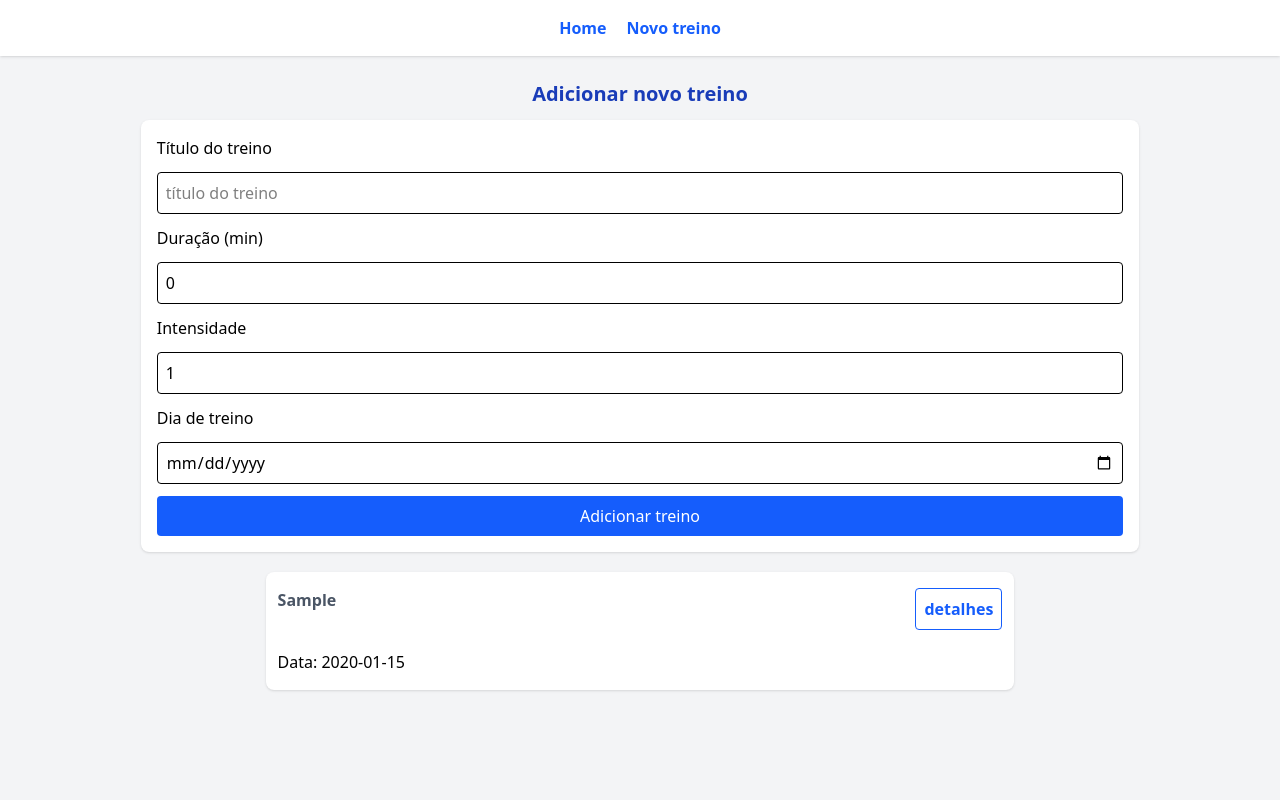
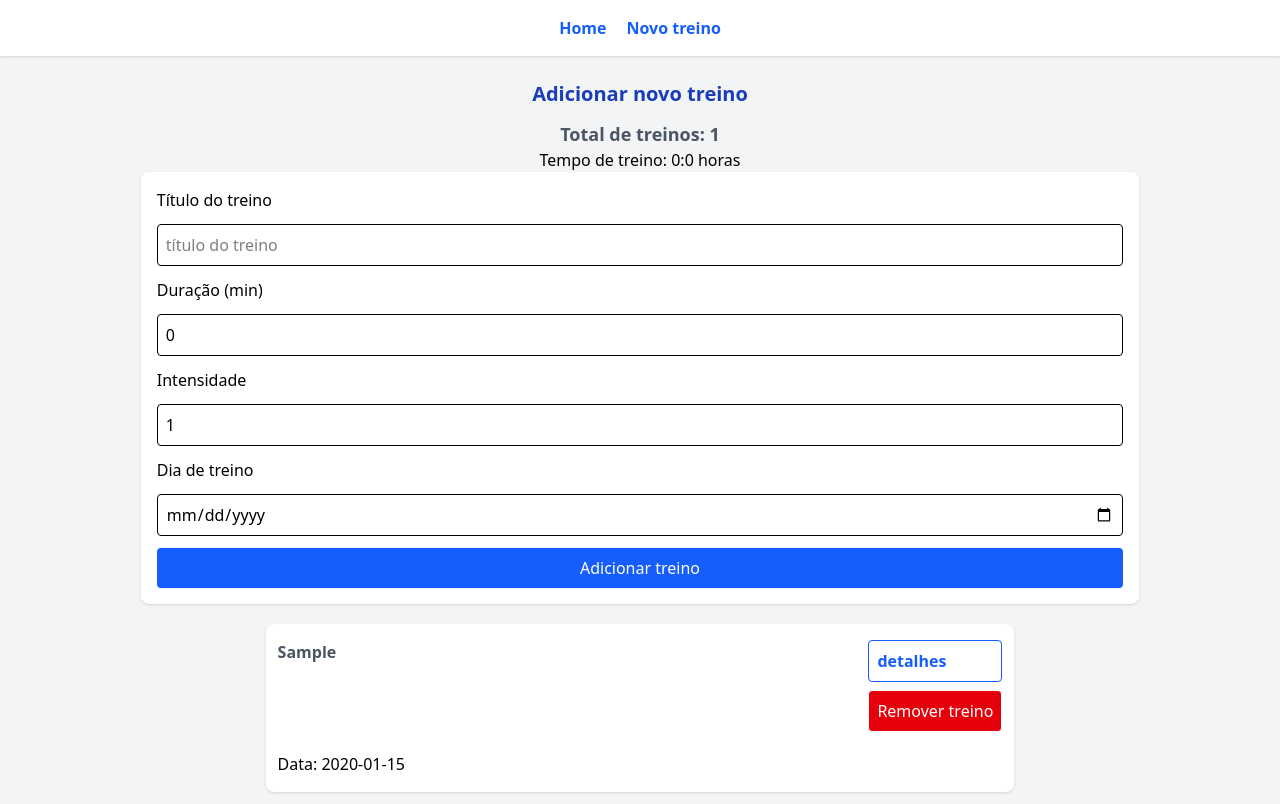
Before and after one commit to johnny-mathias/trackfit-do-leandro, a React (Vite) app: page /add in a window 1280 px wide. Both pictures are taken after typing "Sample", "2020-01-15" into the empty fields and a click on the button "Adicionar treino". Built offline with nearby package versions, Linux system fonts and the light colour scheme.

Commit message:
feat: added use memo and callback

```diff
--- a/package.json
+++ b/package.json
@@ -15,8 +15,7 @@
     "react": "^19.1.1",
     "react-dom": "^19.1.1",
     "react-error-boundary": "^6.0.0",
-    "react-router-dom": "^7.8.2",
-    "tailwindcss": "^4.1.12"
+    "react-router-dom": "^7.8.2"
   },
   "devDependencies": {
     "@eslint/js": "^9.33.0",
@@ -27,6 +26,7 @@
     "eslint-plugin-react-hooks": "^5.2.0",
     "eslint-plugin-react-refresh": "^0.4.20",
     "globals": "^16.3.0",
+    "tailwindcss": "^4.1.13",
     "typescript": "~5.8.3",
     "typescript-eslint": "^8.39.1",
     "vite": "^7.1.2"
--- a/src/components/workout-resume.tsx
+++ b/src/components/workout-resume.tsx
@@ -11,6 +11,7 @@ export function WorkoutResume({ workout }: WorkoutResumeProps) {
       <div className="flex justify-between">
         <h2 className="font-bold text-gray-600">{workout.title}</h2>
 
+        <div className="flex flex-col gap-2">
           <Link
             to={`/workout/${workout.id}`}
             state={{ workout }}
@@ -18,6 +19,11 @@ export function WorkoutResume({ workout }: WorkoutResumeProps) {
           >
             detalhes
           </Link>
+
+          <button className="bg-red-600 border text-white rounded p-2">
+            Remover treino
+          </button>
+        </div>
       </div>
 
       <h3>Data: {workout.date}</h3>
--- a/src/index.css
+++ b/src/index.css
@@ -1 +1 @@
-@import 'tailwindcss'
+@import 'tailwindcss';
--- a/src/pages/add-workout.tsx
+++ b/src/pages/add-workout.tsx
@@ -1,4 +1,4 @@
-import { useState } from "react";
+import { useCallback, useMemo, useState } from "react";
 import { WorkoutForm } from "../components/workout-form";
 import { WorkoutList } from "../components/workout-list";
 import type { Workout } from "../types/workout";
@@ -6,9 +6,26 @@ import type { Workout } from "../types/workout";
 export function AddWorkout() {
   const [workouts, setWorkouts] = useState<Workout[]>([]);
 
-  function addWorkout(workout: Workout): void {
+  const workoutTotal = useMemo(() => {
+    return workouts.length;
+  }, [workouts]);
+
+  const workoutMinutes = useMemo(() => {
+    let workoutMinutes: number = 0;
+
+    workouts.forEach((workout) => {
+      workoutMinutes += workout.duration;
+    });
+
+    const hours = Math.floor(workoutMinutes / 60);
+    const minutes = workoutMinutes % 60;
+
+    return `${hours}:${minutes}`;
+  }, [workouts]);
+
+  const addWorkout = useCallback((workout: Workout) => {
     setWorkouts((prev) => [...prev, workout]);
-  }
+  }, []);
 
   return (
     <>
@@ -16,6 +33,12 @@ export function AddWorkout() {
         Adicionar novo treino
       </h2>
 
+      <p className="text-lg font-bold text-gray-600">
+        Total de treinos: {workoutTotal}
+      </p>
+
+      <p>Tempo de treino: {workoutMinutes} horas</p>
+
       <WorkoutForm onAdd={addWorkout} />
 
       <WorkoutList workoutList={workouts} />
```
Also changed, not shown: 1 other file (tests, documents, lock files or other folders). Lines whose indentation alone changed are shown as unchanged.
